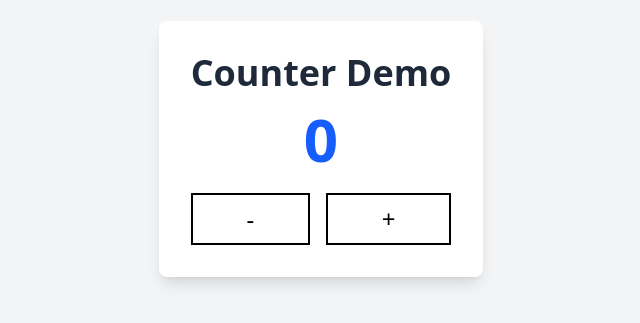
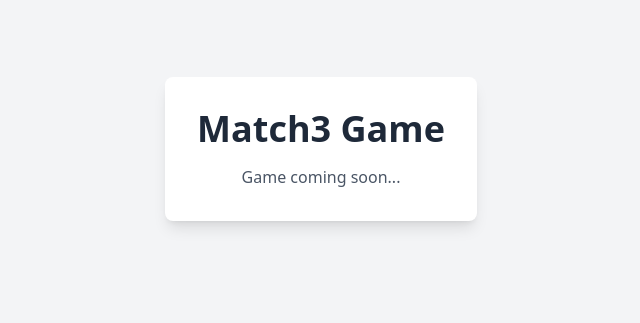
Before and after one commit to nemolize/match3, a React (Vite) app: page / in a window 1280 px wide. Shown: the part 251-574 px from the top of the page, without its empty margins (319-959 px from the left). Built offline with nearby package versions, Linux system fonts and the light colour scheme.

Commit message:
chore: replace counter demo with match3 game implementation

```diff
--- a/src/App.tsx
+++ b/src/App.tsx
@@ -1,29 +1,9 @@
-import { useCounter } from "./hooks/useCounter";
-
 const App = () => {
-  const { count, increment, decrement } = useCounter();
-
   return (
     <div className="min-h-screen bg-gray-100 flex items-center justify-center">
       <div className="bg-white p-8 rounded-lg shadow-lg text-center">
-        <h1 className="text-4xl font-bold text-gray-800 mb-4">Counter Demo</h1>
-        <div className="text-6xl font-bold text-blue-600 mb-6">{count}</div>
-        <div className="space-x-4 flex">
-          <button
-            type="button"
-            onClick={decrement}
-            className="p-2 text-2xl border-2 grow"
-          >
-            -
-          </button>
-          <button
-            type="button"
-            onClick={increment}
-            className="p-2 text-2xl border-2 grow"
-          >
-            +
-          </button>
-        </div>
+        <h1 className="text-4xl font-bold text-gray-800 mb-4">Match3 Game</h1>
+        <p className="text-gray-600">Game coming soon...</p>
       </div>
     </div>
   );
--- a/src/hooks/useCounter.ts
+++ /dev/null
@@ -1,10 +0,0 @@
-import { useState } from "react";
-
-export const useCounter = (initialValue = 0) => {
-  const [count, setCount] = useState(initialValue);
-
-  const increment = () => setCount((prev) => prev + 1);
-  const decrement = () => setCount((prev) => prev - 1);
-
-  return { count, increment, decrement };
-};
```
Also changed, not shown: 2 other files (tests, documents, lock files or other folders).
